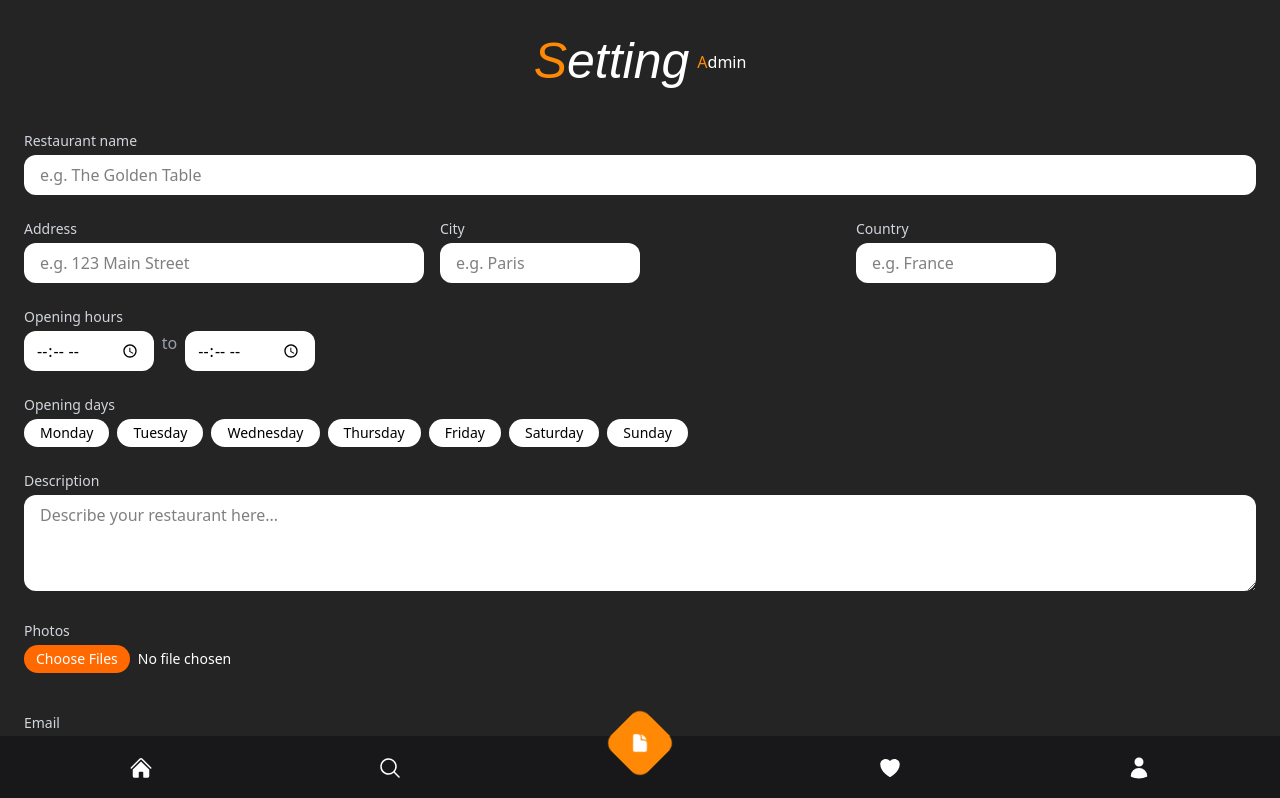
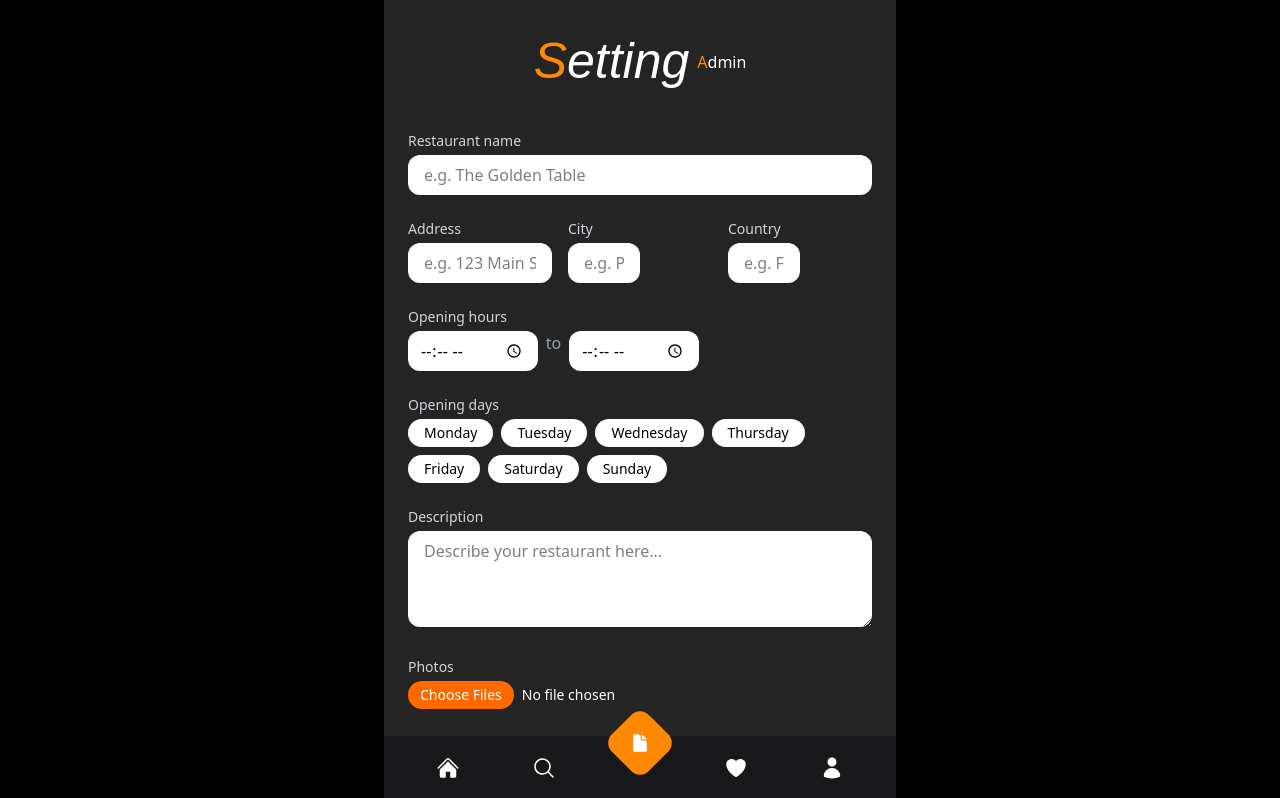
Before and after one commit to N0wah/ReservIt_Project, a Vue app in the folder frontend/reservit/: page /settings in a window 1280 px wide. Shown: the top 798 px of the page. Built offline with nearby package versions, Linux system fonts and the light colour scheme; a web font is replaced by a local one; what v-calendar would draw is missing.

Commit message:
windows adapter

```diff
--- a/frontend/reservit/src/App.vue
+++ b/frontend/reservit/src/App.vue
@@ -1,7 +1,8 @@
 <template>
-  <div>
+  <div class="flex w-full justify-center bg-black">
+  <div class="max-w-[512px] w-full">
     <router-view />
-  </div>
+
 
   <!-- Affiche la Navbar pour toutes les routes sauf celles exclues, si l'user n'est pas restaurant et pas admin, si on n'est pas sur BookingPage et pas sur une page de détail restaurant -->
   <Navbar
@@ -16,6 +17,8 @@
 
   <!-- Footer restaurateur : affiché si l'utilisateur est admin -->
   <RestaurantFooter v-if="showFooter && user?.is_admin === true" />
+  </div>
+  </div>
 </template>
 
 <script setup>
--- a/frontend/reservit/src/components/NavComposant.vue
+++ b/frontend/reservit/src/components/NavComposant.vue
@@ -1,5 +1,5 @@
 <template>
-    <nav class="fixed bottom-0 w-full bg-zinc-900 text-white flex justify-between items-center px-4 py-3 z-50">
+    <nav class="fixed bottom-0 w-full bg-zinc-900 text-white flex justify-between items-center px-4 py-3 z-50 max-w-[512px]">
       <button @click="goTo('/home')" class="flex-1 flex justify-center">
       <div :class="isActive('/home') ? activeClass : ''" class="p-2 rounded-full">
         <HomeIcon class="w-6 h-6 text-white" />
--- a/frontend/reservit/src/components/RestaurantNav.vue
+++ b/frontend/reservit/src/components/RestaurantNav.vue
@@ -1,5 +1,5 @@
 <template>
-    <nav class="fixed bottom-0 w-full bg-zinc-900 text-white flex justify-around items-center px-4 py-3 z-50">
+    <nav class="fixed bottom-0 w-full bg-zinc-900 text-white flex justify-around items-center px-4 py-3 z-50 max-w-[512px]">
       <button @click="goTo('/dashboard')" class="flex-1 flex p-1 justify-center">
         <HomeIcon class="w-6 h-6 text-white" />
       </button>
```
